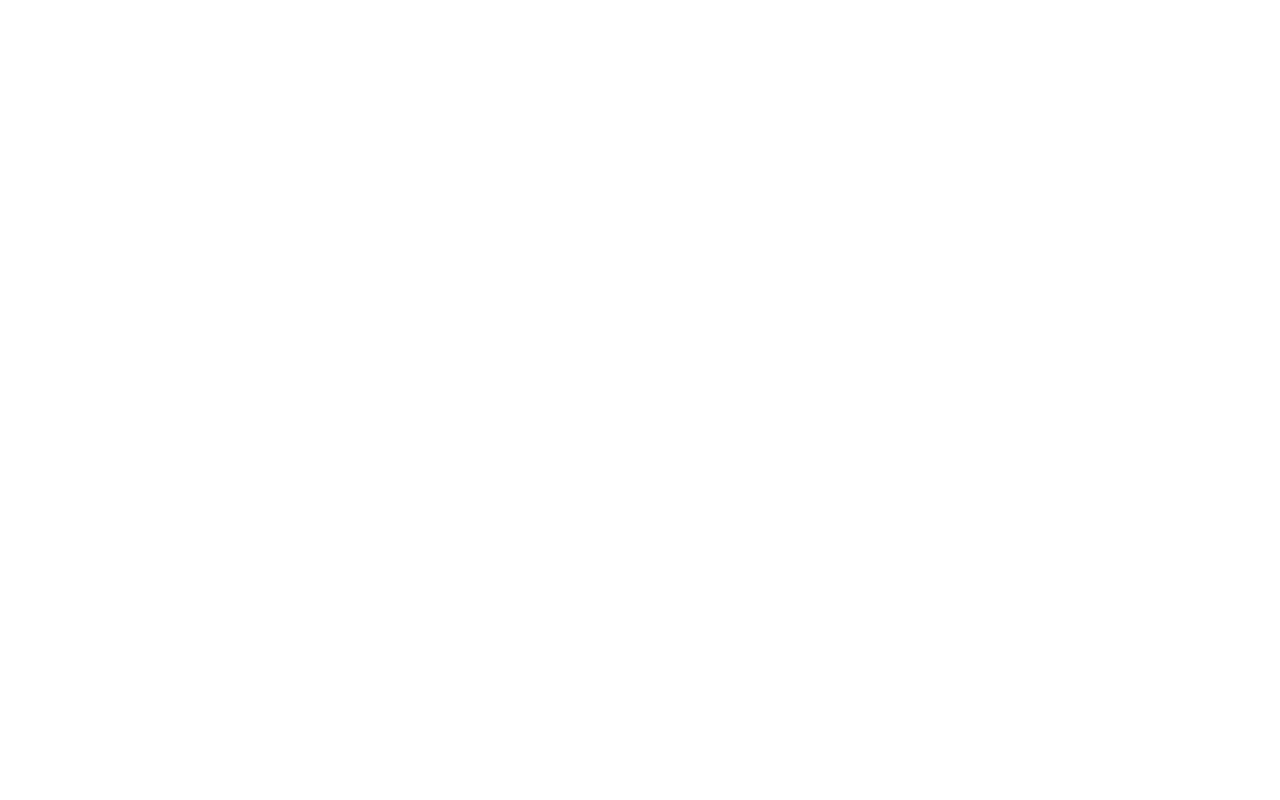
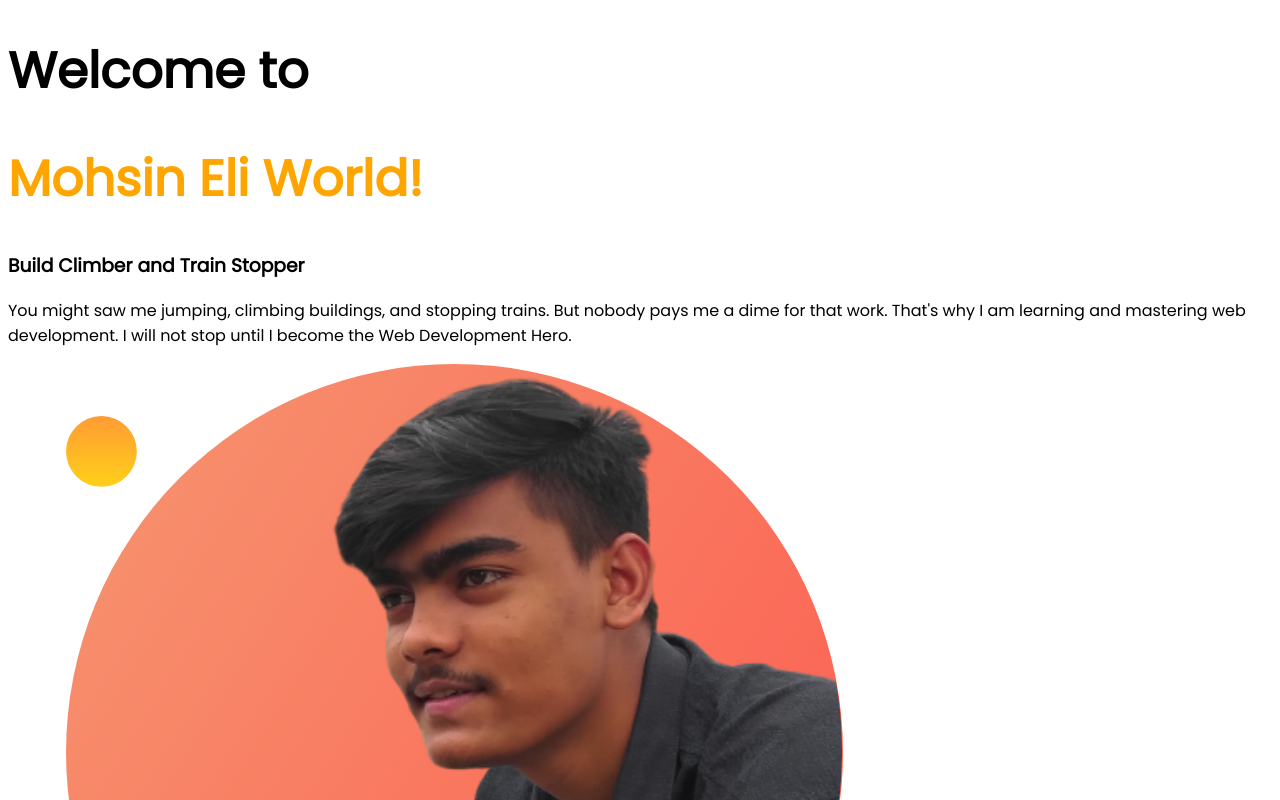
Before and after one commit to mohsineli/developer.portfulio, a plain HTML site: page index.html in a window 1280 px wide. Shown: the top 800 px of the page. Drawn offline with Linux system fonts and the light colour scheme.

Commit message:
add somthing

```diff
--- a/index.html
+++ b/index.html
@@ -1,13 +1,30 @@
 <!DOCTYPE html>
 <html lang="en">
+
 <head>
     <meta charset="UTF-8">
     <meta http-equiv="X-UA-Compatible" content="IE=edge">
     <meta name="viewport" content="width=device-width, initial-scale=1.0">
     <title>Mohsin Developer.Portfolio</title>
+    <link rel="preconnect" href="https://fonts.googleapis.com">
+    <link rel="preconnect" href="https://fonts.gstatic.com" crossorigin>
+    <link href="https://fonts.googleapis.com/css2?family=Poppins&display=swap" rel="stylesheet">
     <link rel="stylesheet" href="style.css">
 </head>
+
 <body>
+    <div>
+        <h1>Welcome to</h1>
+        <h1 class="pop">Mohsin Eli World!</h1>
+        <h3>Build Climber and Train Stopper</h3>
+        <p>You might saw me jumping, climbing buildings, and stopping trains. But nobody pays me a dime for that work.
+            That's why I am learning and mastering web development. I will not stop until I become the Web Development
+            Hero.</p>
+    </div>
+
+    <div><img src="images/mohin.png" alt="a man "></div>
+
 
 </body>
+
 </html>
--- a/style.css
+++ b/style.css
@@ -0,0 +1,10 @@
+body{
+    font-family: 'Poppins', sans-serif;
+
+}
+h1{
+    font-size: 50px;
+}
+.pop{
+    color: orange;
+}
```
Also changed, not shown: images/dream-bg.png (added), images/exp-bg.png (added), images/mohin.png (added), images/my-bg.png (added), images/my-bg2.png (added), images/top-banner.png (added).
